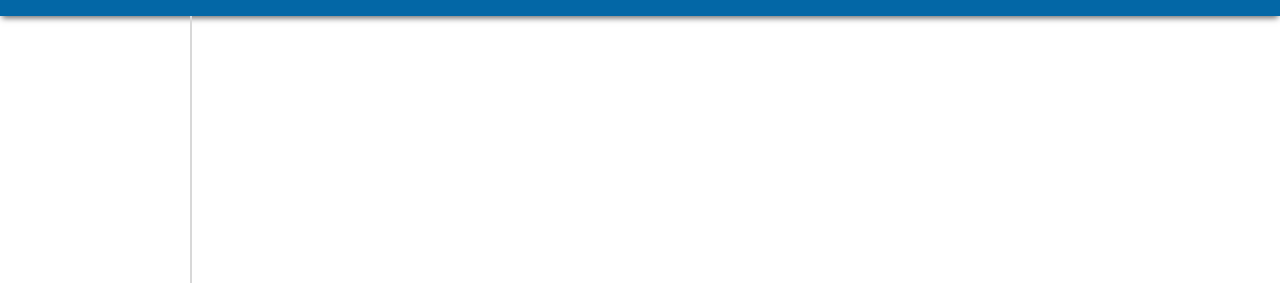
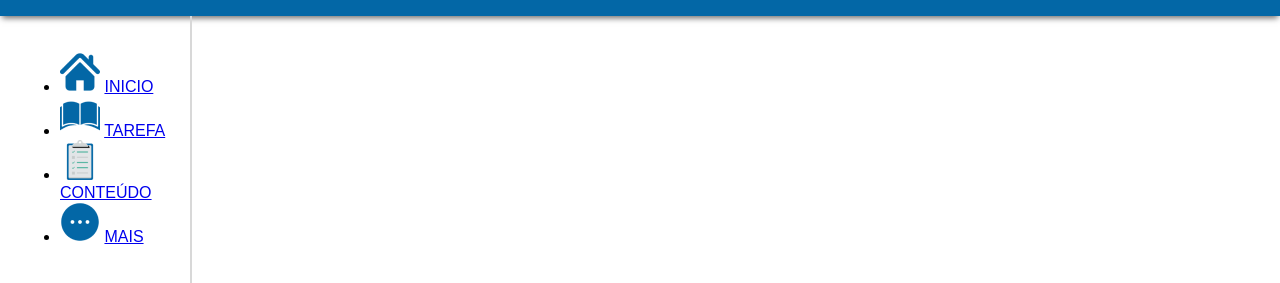
Before and after one commit to PedroHenriqueCustodiodelima/projeto, a plain HTML site: page index.html in a window 1280 px wide. Shown: the part 99-382 px from the top of the page. Drawn offline with Linux system fonts and the light colour scheme.

Commit message:
ajustes inciais

```diff
--- a/index.html
+++ b/index.html
@@ -23,10 +23,28 @@
     </header>
     <main>
         <div class="main-left">
-            <!-- Conteúdo do lado esquerdo -->
+            <ul>
+                <li>
+                    <img src="img/silhueta-de-icone-de-casa 1.png" alt="Imagem Exemplo" class="">
+                    <a href="#home" id="entrar">INICIO</a>
+                </li>
+                <li>
+                    <img src="img/livros 1.png" alt="Imagem Exemplo" class="">
+                    <a href="#home" id="entrar">TAREFA</a>
+                </li>
+                <li>
+                    <img src="img/negocios 1.png" alt="Imagem Exemplo" class="">
+                    <a href="#home" id="entrar">CONTEÚDO</a>
+                </li>
+                <li>
+                    <img src="img/mais 1.png" alt="Imagem Exemplo" class="">
+                    <a href="#home" id="entrar">MAIS</a>
+                </li>
+            </ul>
         </div>
+
         <div class="main-right">
-            <!-- Conteúdo do lado direito -->
+
         </div>
     </main>
     <footer>
```
Also changed, not shown: img/livros 1.png (added), img/mais 1.png (added), img/negocios 1.png (added), img/silhueta-de-icone-de-casa 1.png (added).
